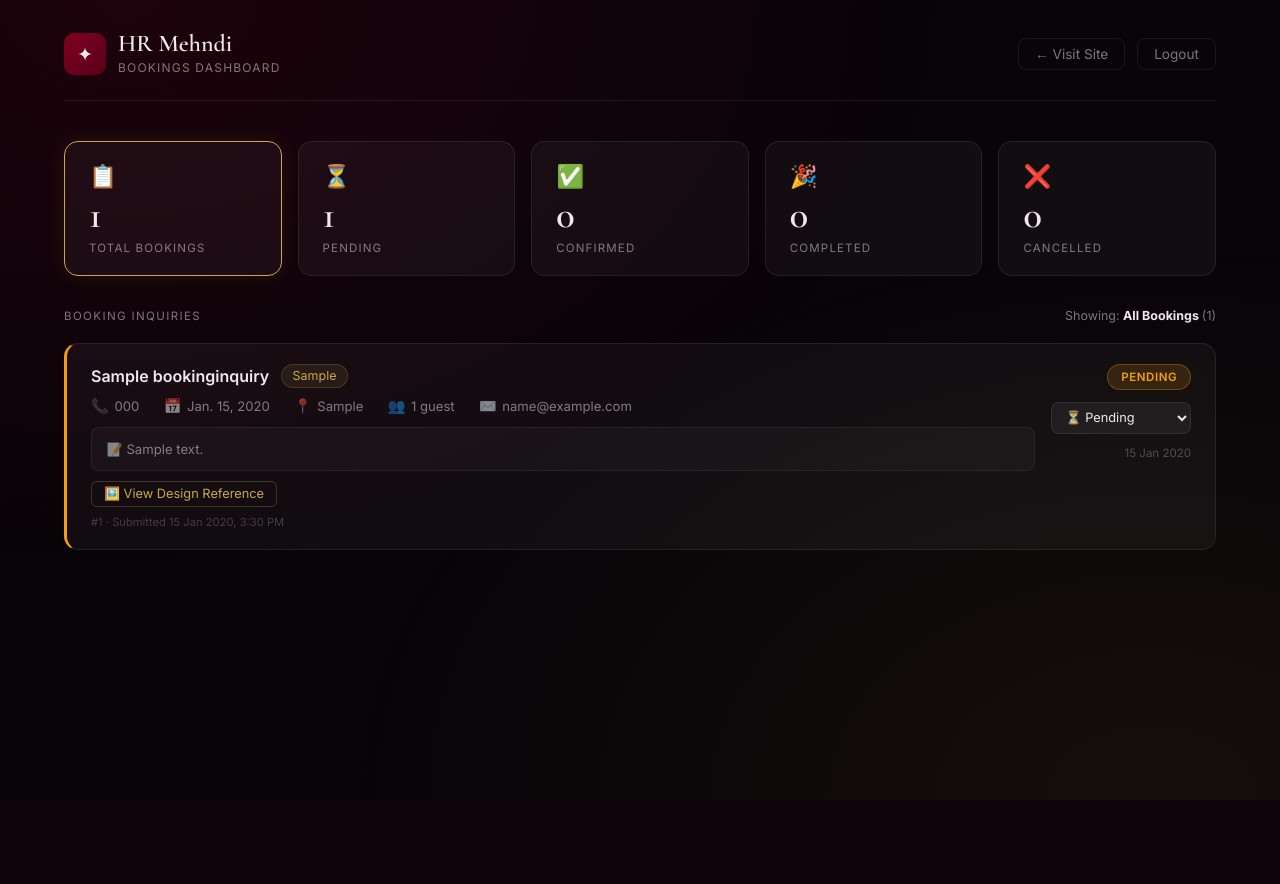
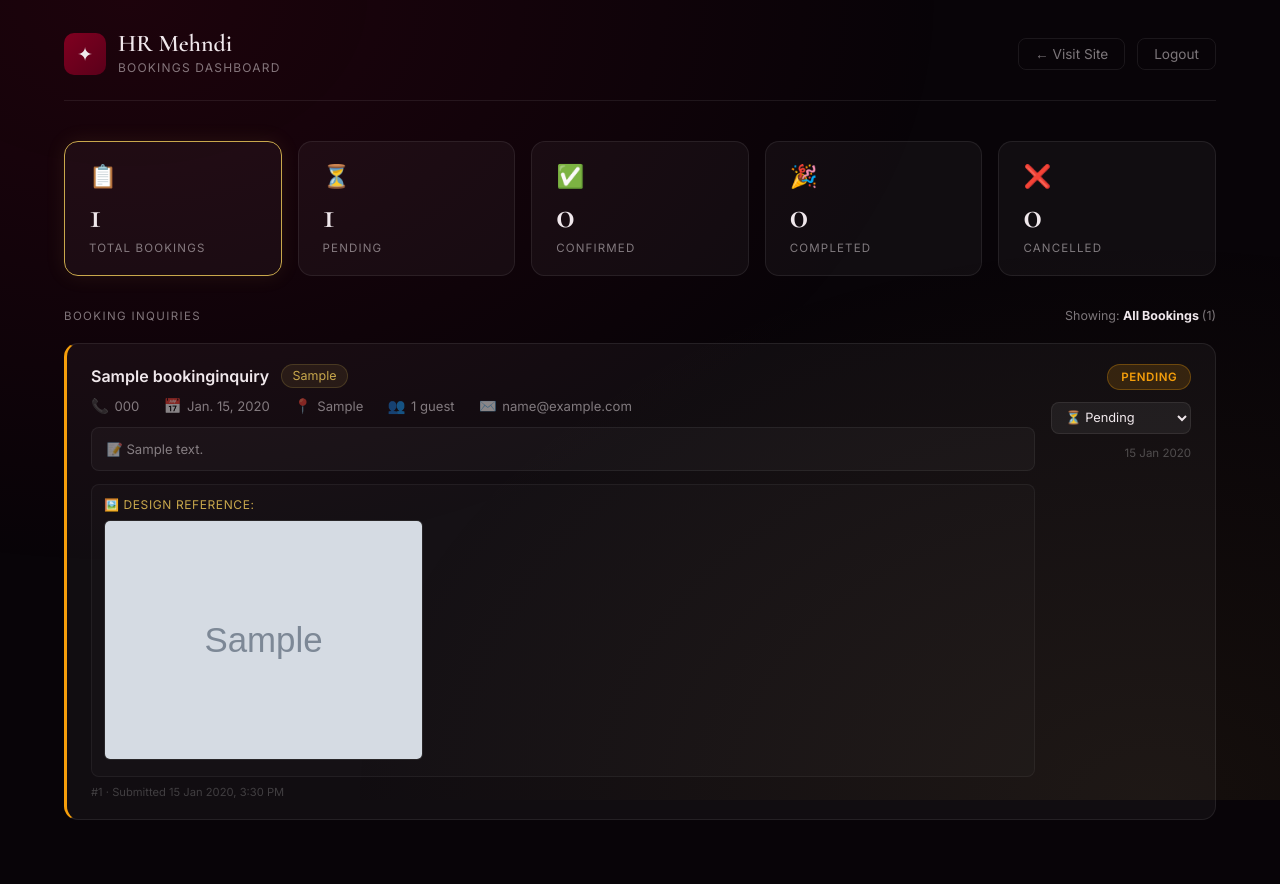
Before and after one commit to Hetviradadiya/hrmehndi, a Django app: page /my-bookings/ in a window 1280 px wide. Before the commit the page ends 550 px from the top, so only its background shows below. Run offline with Django 4.2, Linux system fonts and the light colour scheme; a user stored in the database is signed in; tables that the repository leaves empty hold one stand-in row (values such as "Sample post"); grey boxes marked "Sample" are stand-in pictures.

Commit message:
fix image view

```diff
--- a/templates/admin_bookings.html
+++ b/templates/admin_bookings.html
@@ -253,21 +253,37 @@
     }
 
     .booking-attachment {
-      margin-top: 0.6rem;
+      margin-top: 0.8rem;
+      background: rgba(255,255,255,0.02);
+      border: 1px solid rgba(255,255,255,0.05);
+      border-radius: 8px;
+      padding: 0.75rem;
+    }
+    .attachment-label {
+      display: block;
+      font-size: 0.75rem;
+      color: var(--gold);
+      margin-bottom: 0.5rem;
+      text-transform: uppercase;
+      letter-spacing: 0.05em;
     }
     .booking-attachment a {
-      display: inline-flex;
-      align-items: center;
-      gap: 0.35rem;
-      font-size: 0.8rem;
-      color: var(--gold);
-      text-decoration: none;
-      border: 1px solid rgba(201,168,76,0.25);
-      padding: 0.3rem 0.75rem;
+      display: inline-block;
+    }
+    .attachment-thumb {
+      max-width: 100%;
+      max-height: 240px;
       border-radius: 6px;
-      transition: all var(--transition);
+      object-fit: contain;
+      display: block;
+      border: 1px solid rgba(255,255,255,0.1);
+      transition: transform var(--transition), border-color var(--transition);
+      background: rgba(0,0,0,0.2);
     }
-    .booking-attachment a:hover { background: rgba(201,168,76,0.1); }
+    .booking-attachment a:hover .attachment-thumb {
+      transform: scale(1.02);
+      border-color: var(--gold);
+    }
 
     .booking-id {
       font-size: 0.7rem;
@@ -446,7 +462,10 @@
           {% endif %}
           {% if b.attachment %}
             <div class="booking-attachment">
-              <a href="{{ b.attachment.url }}" target="_blank">🖼️ View Design Reference</a>
+              <span class="attachment-label">🖼️ Design Reference:</span>
+              <a href="{{ b.attachment.url }}" target="_blank" title="Click to view full image">
+                <img src="{{ b.attachment.url }}" alt="Design Reference" class="attachment-thumb">
+              </a>
             </div>
           {% endif %}
           <div class="booking-id">#{{ b.id }} · Submitted {{ b.created_at|date:"d M Y, g:i A" }}</div>
```
